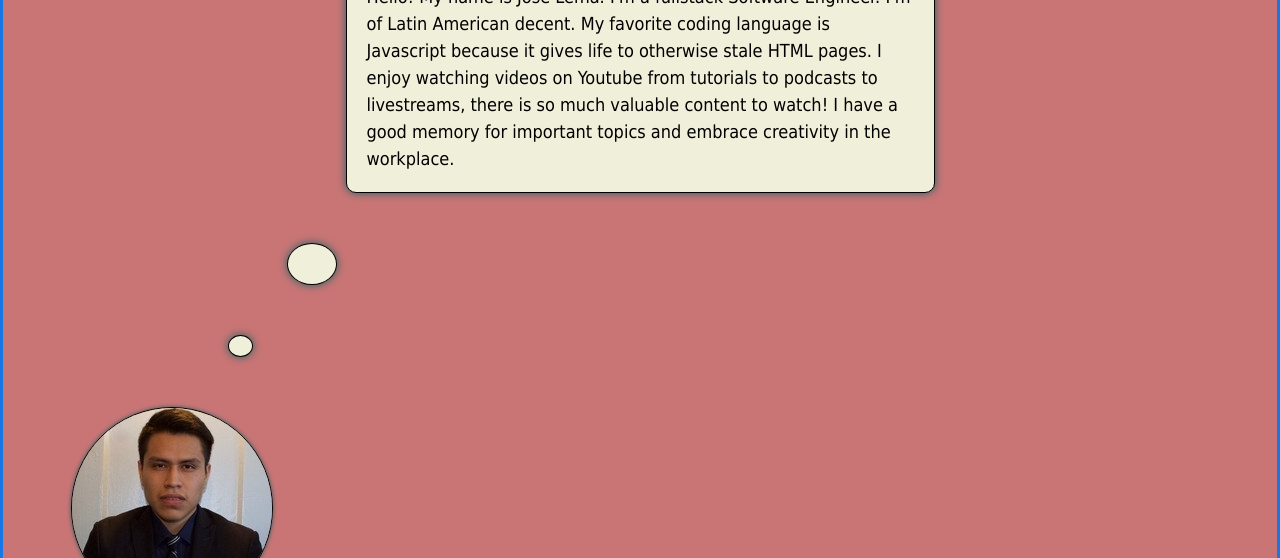
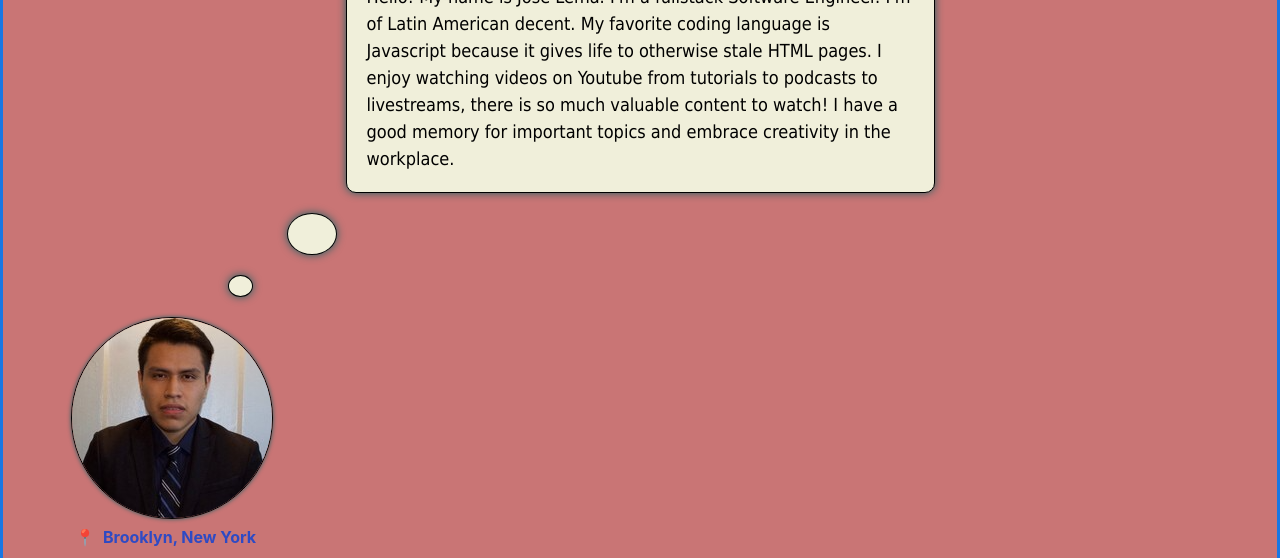
Before and after one commit to mauilema/developer-portfolio-site, a website: page index.html in a window 1280 px wide. Shown: the part 242-800 px from the top of the page. Drawn offline with nearby package versions, Linux system fonts and the light colour scheme.

Commit message:
changed about me section position

```diff
--- a/styles.css
+++ b/styles.css
@@ -42,7 +42,7 @@ footer {
     margin-right: 25%;
     padding: 20px;
     margin-top: 20px;
-    margin-bottom: 50px;
+    margin-bottom: 20px;
     box-shadow: 0 0 8px #1c6163;
     border-radius: 10px;
     background-color: #f0efda;
@@ -56,8 +56,8 @@ footer {
     margin-left: 20%;
     margin-right: 15%;
     padding: 20px;
-    margin-top: 20px;
-    margin-bottom: 50px;
+    /* margin-top: 20px; */
+    margin-bottom: 20px;
     box-shadow: 0 0 8px #1c6163;
     border-radius: 50%;
     background-color: #f0efda;
@@ -71,8 +71,8 @@ footer {
     margin-left: 15%;
     margin-right: 15%;
     padding: 10px;
-    margin-top: 20px;
-    margin-bottom: 50px;
+    /* margin-top: 20px; */
+    margin-bottom: 20px;
     box-shadow: 0 0 8px #1c6163;
     border-radius: 50%;
     background-color: #f0efda;
```
